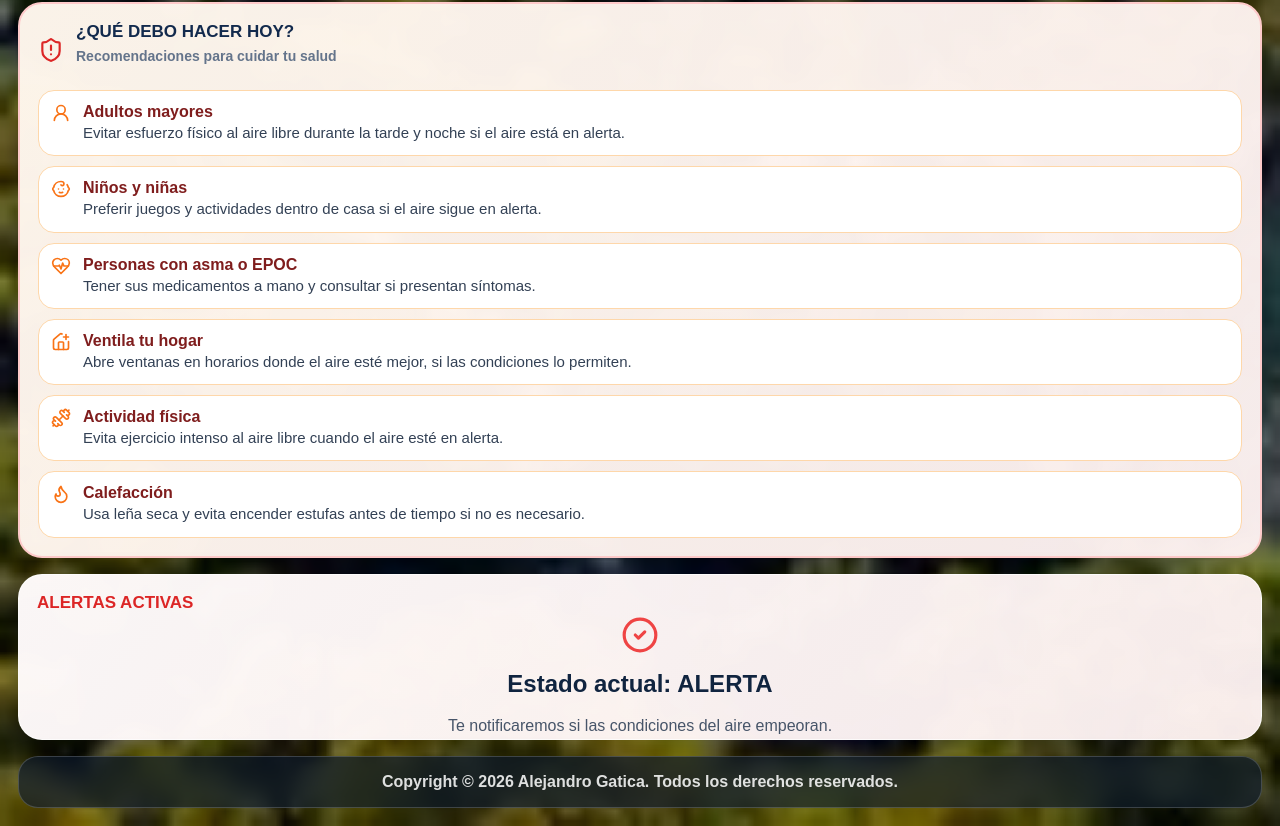
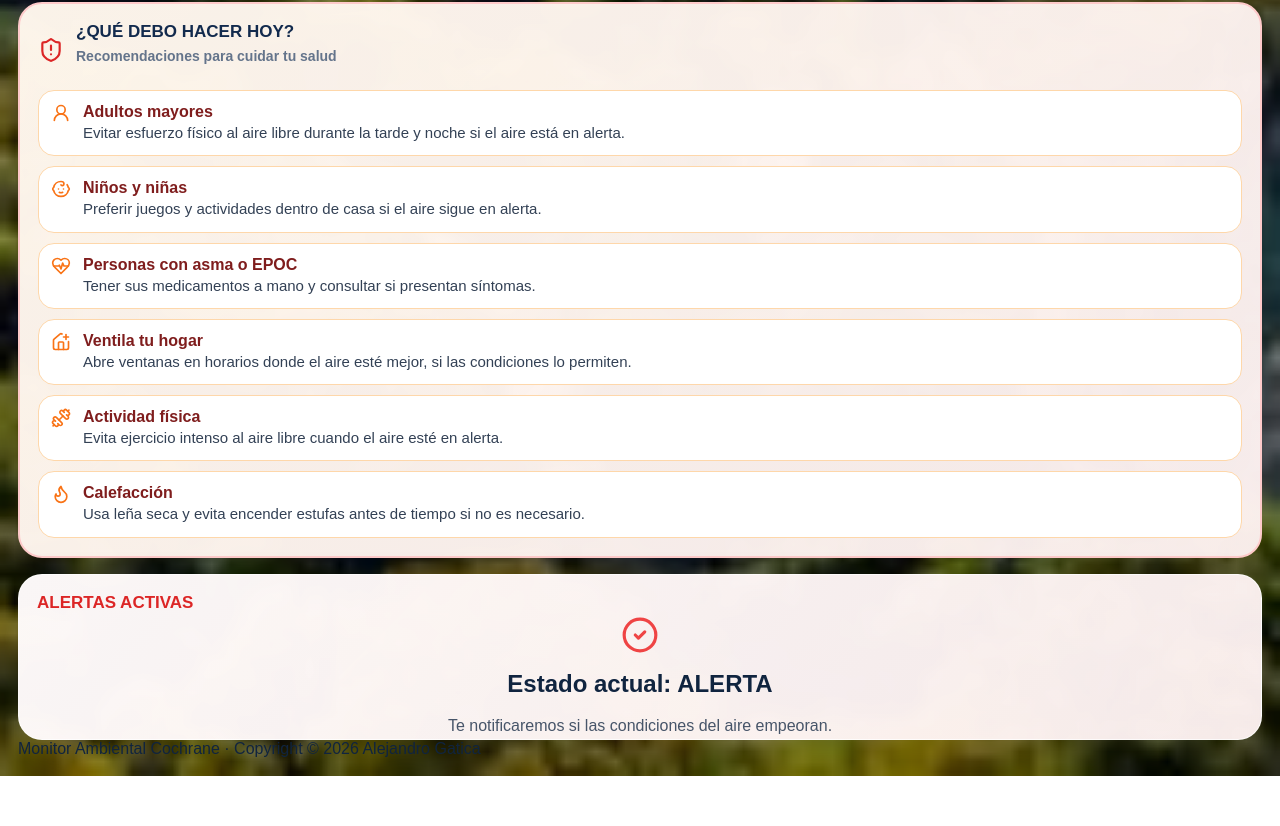
Before and after one commit to alejandro41/aire-cochrane, a React (Vite) app: page / in a window 1280 px wide. Shown: the part 2515-3341 px from the top of the page. After the commit the page ends 3291 px from the top, so only its background shows below. Built offline with nearby package versions, Linux system fonts and the light colour scheme; no server answers.

Commit message:
Actualizar texto de copyright

```diff
--- a/src/main.jsx
+++ b/src/main.jsx
@@ -339,9 +339,9 @@ function App() {
           </section>
         </section>
 
-        <footer id="acerca" className="appFooter">
-          <span>Copyright © 2026 Alejandro Gatica. Todos los derechos reservados.</span>
-        </footer>
+        <footer className="footer">
+  Monitor Ambiental Cochrane · Copyright © 2026 Alejandro Gatica
+</footer>
       </main>
     </div>
   );
```
